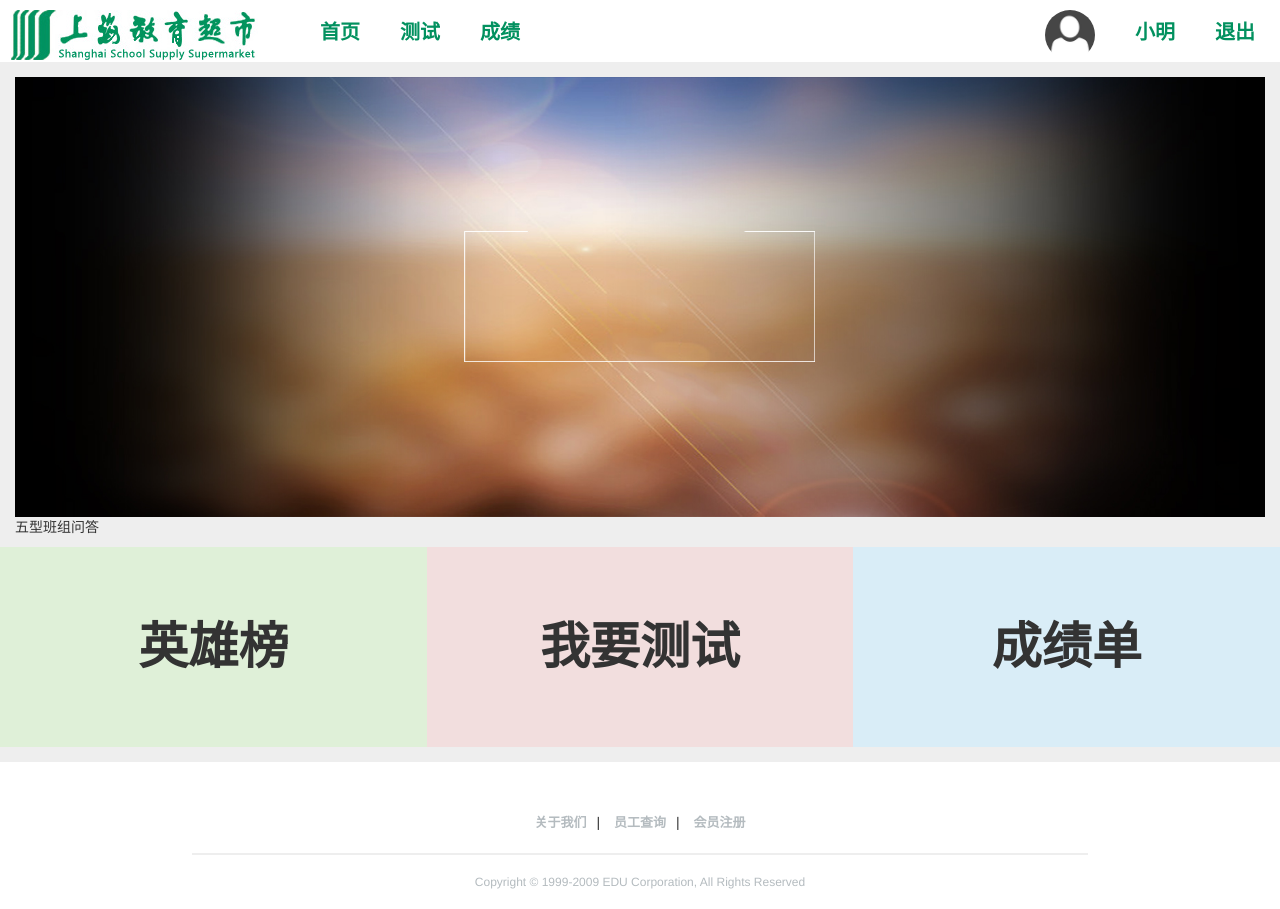
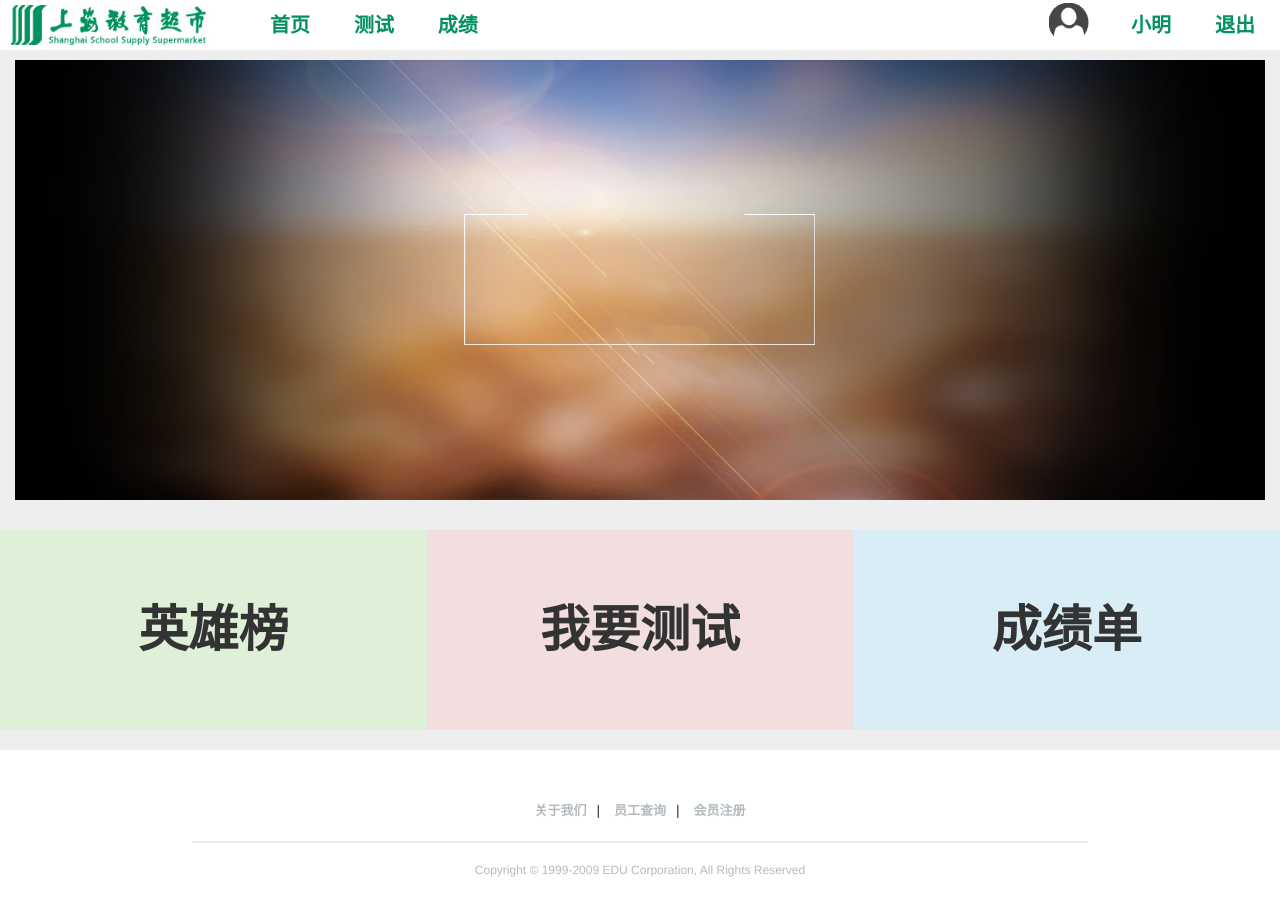
Before and after one commit to alexandsnow/GLOD, a plain HTML site: page index.html in a window 1280 px wide. Drawn offline with Linux system fonts and the light colour scheme.

Commit message:
modify the header

```diff
--- a/css/common.css
+++ b/css/common.css
@@ -1,3 +1,10 @@
+/*限制在一屏显示*/
+body{
+	overflow:hidden;
+}
+ul{
+	margin-bottom: 0;
+}
 ul li{
 	list-style: none;
 }
--- a/css/login.css
+++ b/css/login.css
@@ -13,6 +13,7 @@
 }
 .logo img{
 	display: inline-block;
+	width: 100%;
 }
 .botton-group {
  	width: 100%;
--- a/css/template.css
+++ b/css/template.css
@@ -1,23 +1,26 @@
-/*定义所有头部和尾部样式*/
+/*定义头部和尾部样式*/
+
 header{
-	margin-top: 10px ;
-	margin-left:10px;
-	height: 52px;
-	background-color: rgb(255, 255, 255);
+	width: 100%;
+	height: 50px;
 }
 header .logo-pic{
-	width: 250px;
-	height: 50px;
+	width: 200px;
+	height: 40px;
 	display: block;
 	float: left;
+	margin-top: 5px;
+	margin-left: 10px;
+
 }
 header .user-pic{
+	width: 45px;
+	height: 45px;
+	padding:2.5px 2.5px;
+	border-radius: 50px;
+	margin-right: -20px;
 	float: right;
 	display: block;
-	width: 50px;
-	height: 50px;
-	border-radius: 50px;
-	margin-right: -20px;
 }
 .float-left{
 	float: left;
@@ -30,18 +33,16 @@ header .user-pic{
 
 .nav-bar{
 	display: block;
-	text-align: center;
 }
 .nav-bar li{
-	float: left;
 	display: inline-block;
-	line-height: 45px;
+	height: 50px;
 }
 .nav-bar li a{
-	width: 100%;
-	height: 100%;
+	text-align: center;
+	display: inline-block;
+	line-height: 50px;
 	padding:  0 20px ;
-	display: inline-block;
 	text-decoration: none;
 	font-size: 20px;
 	font-weight: 700;
@@ -53,13 +54,12 @@ header .user-pic{
 }
 .content {
 	display: block;
-
 	background-color: #eee;
 	height:700px;
 }
 footer{
+	width: 100%;
 	display: block;
-	width: 100%;
 }
 .foot-href{
 	margin:50px auto 10px;
--- a/index.html
+++ b/index.html
@@ -1,15 +1,16 @@
 <!DOCTYPE html>
 <html lang="en">
 <head>
+	<title>主页</title>
 	<meta charset="UTF-8">
-	<title>主页</title>
+	<meta name="viewport" content="width=device-width,initial-scale=1.0">
 	<link rel="stylesheet" type="text/css" href="libs/bootstrap-3.3.5-dist/css/bootstrap.min.css">
 	<link rel="stylesheet" type="text/css" href="css/common.css">
 	<link rel="stylesheet" type="text/css" href="css/template.css">
 	<link rel="stylesheet" type="text/css" href="css/index.css">
 </head>
 <body>
-	<header>
+	<header class="clearfix">
 			<img class="logo-pic"src="images/logo.jpg" alt="首页">
 
 			<ul class="nav-bar float-left">
@@ -26,13 +27,14 @@
 			<img class="user-pic"src="images/userPic.jpg" alt="用户头像">
 	</header>
 
+<!--
+	<div>啦啦啦</div> -->
 
-	<div class="content clearfix">
+	<div class="content">
 
 		<div class="row1">
 			<div class="col-md-12 content-banner">
 				<img src="images/banner.jpg" alt="">
-				<p>五型班组问答</p>
 			</div>
 		</div>
 
@@ -53,7 +55,7 @@
 	</div>
 
 
-	<footer>
+	<footer class="clearfix">
 		<div class="foot-href">
 			<a href="">关于我们</a>|
 			<a href="">员工查询</a>|
```
Also changed, not shown: allUserRank.html (+1 -0 lines), analysis.html (+1 -0 lines), answer.html (+1 -0 lines), forgetPswd.html (+1 -0 lines), login.html (+2 -1 lines), pawd_success.html (+1 -0 lines), register.html (+1 -0 lines), register_success.html (+1 -0 lines).
